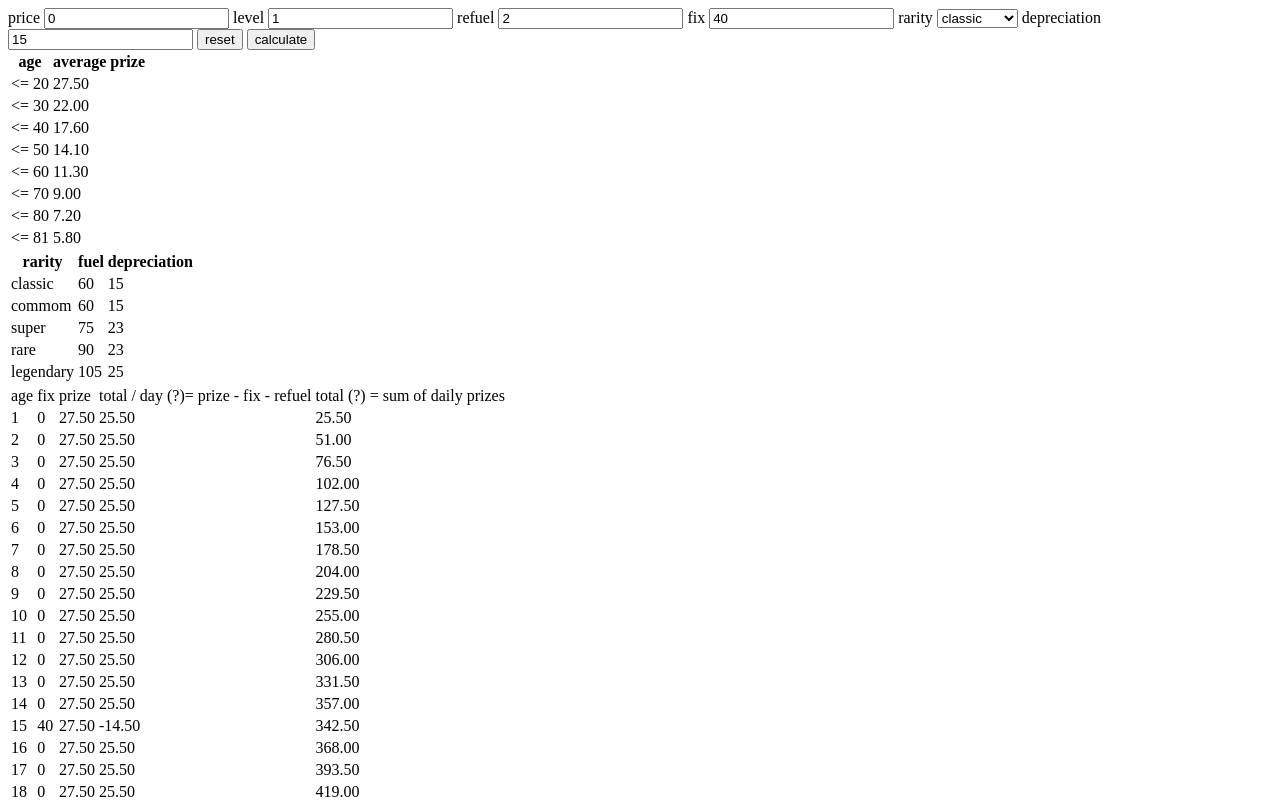
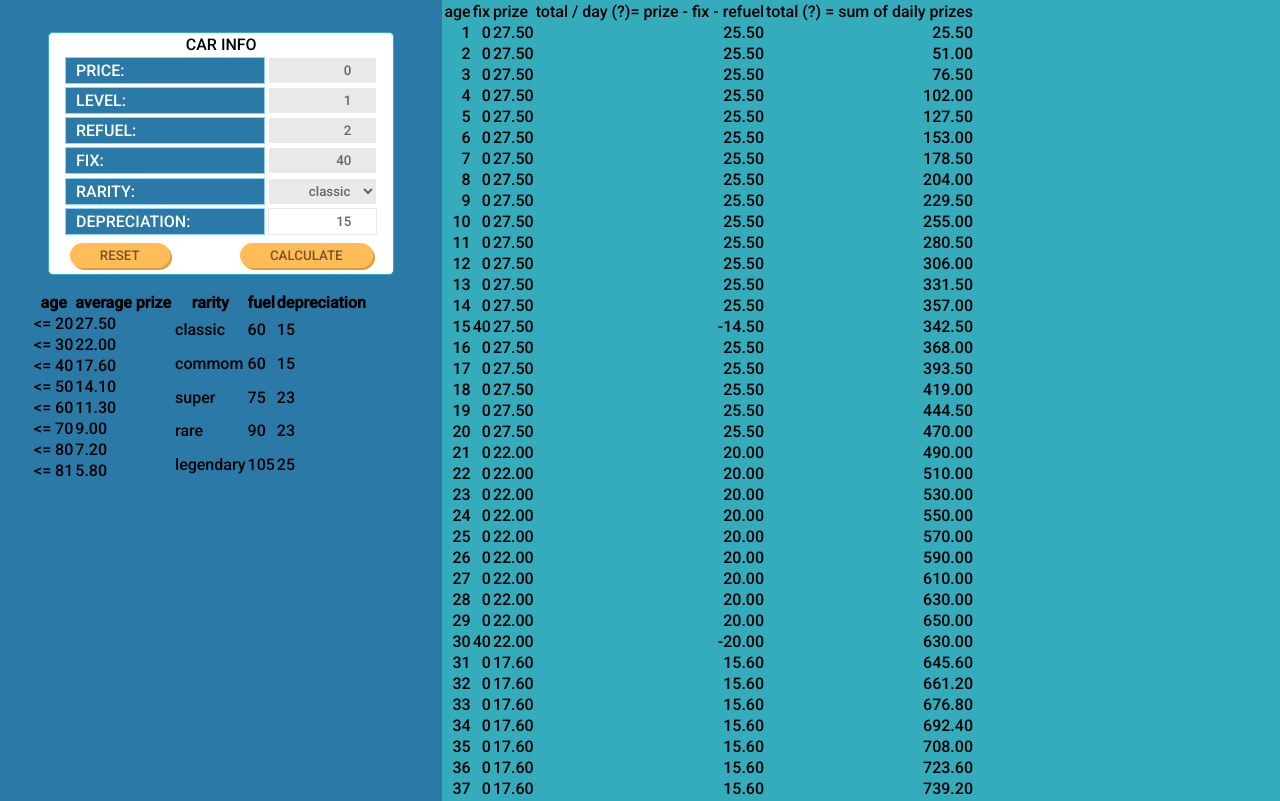
Before and after one commit to D-Kunrath/cryptocity-calc, a plain HTML site: page index.html in a window 1280 px wide. Shown: the top 801 px of the page. Drawn offline with Linux system fonts and the light colour scheme.

Commit message:
add README and style to the car info form

```diff
--- a/index.html
+++ b/index.html
@@ -5,31 +5,48 @@
     <meta http-equiv="X-UA-Compatible" content="IE=edge" />
     <meta name="viewport" content="width=device-width, initial-scale=1.0" />
     <title>CryptoCity Calculator</title>
+    <link rel="stylesheet" href="./styles/style.css" />
     <script src="./scripts/ccar-data.js" defer></script>
     <script src="./scripts/ccar.js" defer></script>
   </head>
   <body>
     <section class="content">
-      <form class="car-input">
-        <label for="price">price</label>
+      <form class="car-form">
+        <span class="row title">car info</span>
+        <span class="row">
+          <label for="price">price: </label>
           <input type="number" id="price" min="0" />
+        </span>
 
-        <label for="level">level</label>
+        <span class="row">
+          <label for="level">level: </label>
           <input type="number" id="level" min="1" step="1" />
+        </span>
 
-        <label for="refuel">refuel</label>
+        <span class="row">
+          <label for="refuel">refuel: </label>
           <input type="number" id="refuel" min="0" step="1" />
+        </span>
 
-        <label for="fix">fix</label>
+        <span class="row">
+          <label for="fix">fix: </label>
           <input type="number" id="fix" min="0" step="1" />
+        </span>
 
-        <label for="rarity">rarity</label>
+        <span class="row">
+          <label for="rarity">rarity: </label>
           <select id="rarity"></select>
-        <label for="depreciation">depreciation</label>
+        </span>
+
+        <span class="row">
+          <label for="depreciation">depreciation: </label>
           <input type="number" id="depreciation" readonly />
+        </span>
 
-        <input class="reset-btn" type="button" value="reset" />
-        <input class="calc-btn" type="button" value="calculate" />
+        <span class="row">
+          <input class="reset-btn btn" type="button" value="reset" />
+          <input class="calc-btn btn" type="button" value="calculate" />
+        </span>
       </form>
       <div class="base-tables">
         <table id="prize-avg">
--- a/scripts/ccar.js
+++ b/scripts/ccar.js
@@ -90,13 +90,13 @@ const createRoiTable = () => {
     total += totalDay;
     tbody.innerHTML += `
       <tr>
-        <td>${day}</td>
-        <td>${fix}</td>
-        <td>${prize.toFixed(2)}</td>
-        <td>${totalDay.toFixed(2)}</td>
-        <td class='${
-          total >= formValues.price ? "positive" : "negative"
-        }'>${total.toFixed(2)}</td>
+        <td class="${typeof day}">${day}</td>
+        <td class="${typeof fix}">${fix}</td>
+        <td class="${typeof prize}">${prize.toFixed(2)}</td>
+        <td class="${typeof totalDay}">${totalDay.toFixed(2)}</td>
+        <td class='${typeof total} ${
+      total >= formValues.price ? "positive" : "negative"
+    }'>${total.toFixed(2)}</td>
       </tr>
     `;
   }
@@ -125,12 +125,12 @@ calcBtn.addEventListener("click", () => {
   createRoiTable();
 });
 
-select.addEventListener("change", (e) => {
+select.addEventListener("change", () => {
   getForm();
   updateDepreciation();
 });
 
-level.addEventListener("change", (e) => {
+level.addEventListener("change", () => {
   getForm();
   updateDepreciation();
 });
--- a/styles/style.css
+++ b/styles/style.css
@@ -0,0 +1,86 @@
+@import url("https://fonts.googleapis.com/css2?family=Roboto:wght@100;300;500&display=swap");
+
+* {
+  margin: 0;
+  padding: 0;
+  box-sizing: border-box;
+  font-family: Roboto;
+}
+
+body {
+  display: flex;
+  background-color: #34acbc;
+}
+
+.content {
+  background-color: #2b79a7;
+  display: flex;
+  flex-direction: column;
+  padding: 1rem 2rem;
+}
+
+/* CAR INFO FORM */
+
+.car-form {
+  display: flex;
+  flex-direction: column;
+  background-color: #ffffff;
+  border: 1px solid #34acbc;
+  border-radius: 5px;
+  margin: 1rem;
+}
+
+.row {
+  display: flex;
+  justify-content: space-between;
+  text-transform: uppercase;
+  margin: 0.1rem 1rem;
+}
+
+.title {
+  justify-content: center;
+}
+
+.car-form label {
+  padding: 3px 10px;
+  background: #2b79a7;
+  color: #ffffff;
+  border: 0.5px solid #8ed3ff;
+  width: 64%;
+}
+
+.car-form input[type="number"],
+.car-form select {
+  width: 35%;
+  text-align: right;
+  padding: 3px 10px;
+  background: #e9e9e9;
+  border: 0.5px solid #ffffff;
+  box-sizing: border-box;
+  color: #666666;
+}
+
+input[readonly] {
+  background: #ffffff !important;
+  border: 1px solid #e9e9e9 !important;
+  cursor: default;
+}
+
+.base-tables {
+  display: flex;
+}
+
+.btn {
+  margin: 0.3rem;
+  padding: 5px 30px;
+  color: #7b532e;
+  text-transform: uppercase;
+  background: #ffbc57;
+  box-shadow: 2px 2px 0px #e19f3b;
+  border-radius: 30px;
+  border-width: 0;
+}
+
+td.number {
+  text-align: right;
+}
```
Also changed, not shown: 1 other file. Lines whose indentation alone changed are shown as unchanged.
